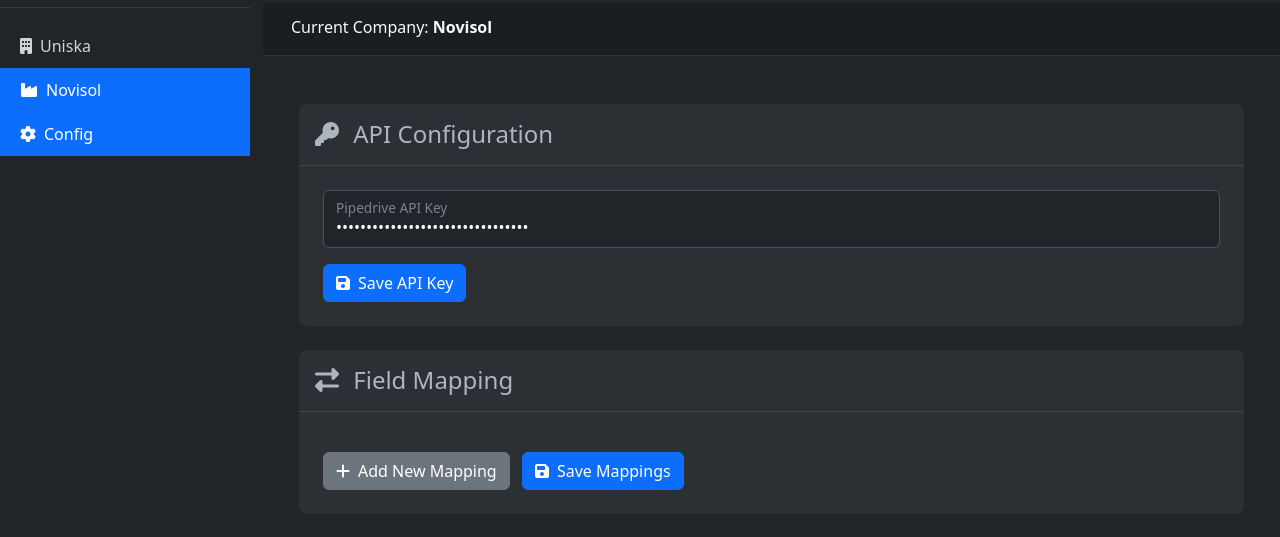
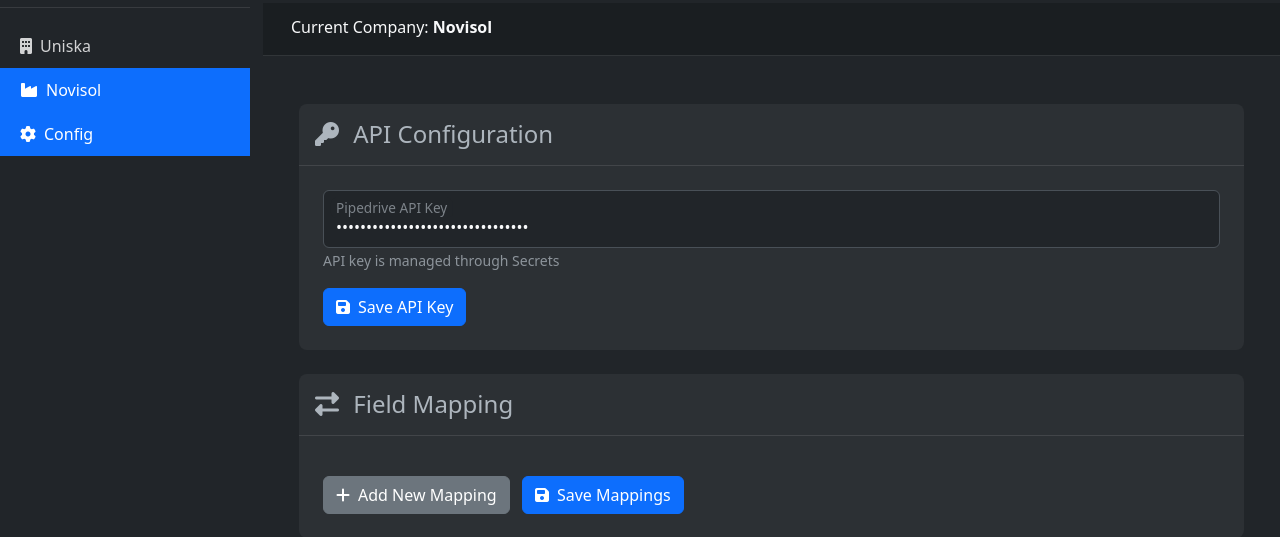
Before and after one commit to douthi/AbareportRepl, a Flask app: page /novisol/config in a window 1280 px wide. Shown: the part 57-594 px from the top of the page. Run offline with Flask 3, Linux system fonts and the light colour scheme; some libraries are stand-ins or nearby versions.

Commit message:
Assistant checkpoint: Update config page to use Secrets for API key
Assistant generated file changes:
- templates/company_config.html: Update API key input to read from env

---

User prompt:

nothing happens when i save api key... shall i just add it to secrets

```diff
--- a/templates/company_config.html
+++ b/templates/company_config.html
@@ -48,7 +48,9 @@
                            name="pipedrive_key"
                            placeholder="Pipedrive API Key"
                            value="{{ config.COMPANIES[company]['pipedrive_api_key'] }}"
+                           readonly
                            required>
+                    <small class="text-muted">API key is managed through Secrets</small>
                     <label for="pipedriveKey">Pipedrive API Key</label>
                 </div>
                 <button type="submit" class="btn btn-primary">
```
